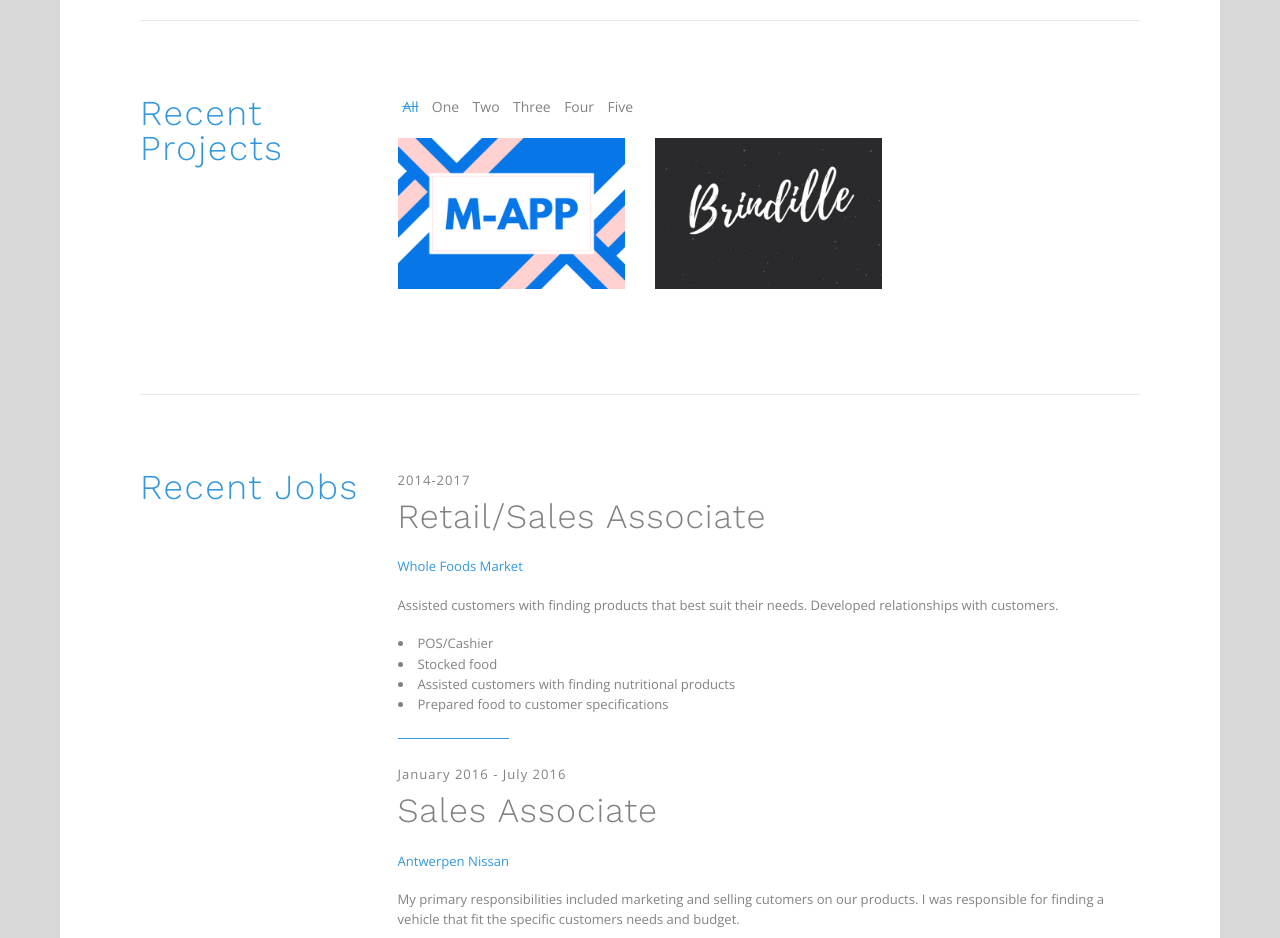
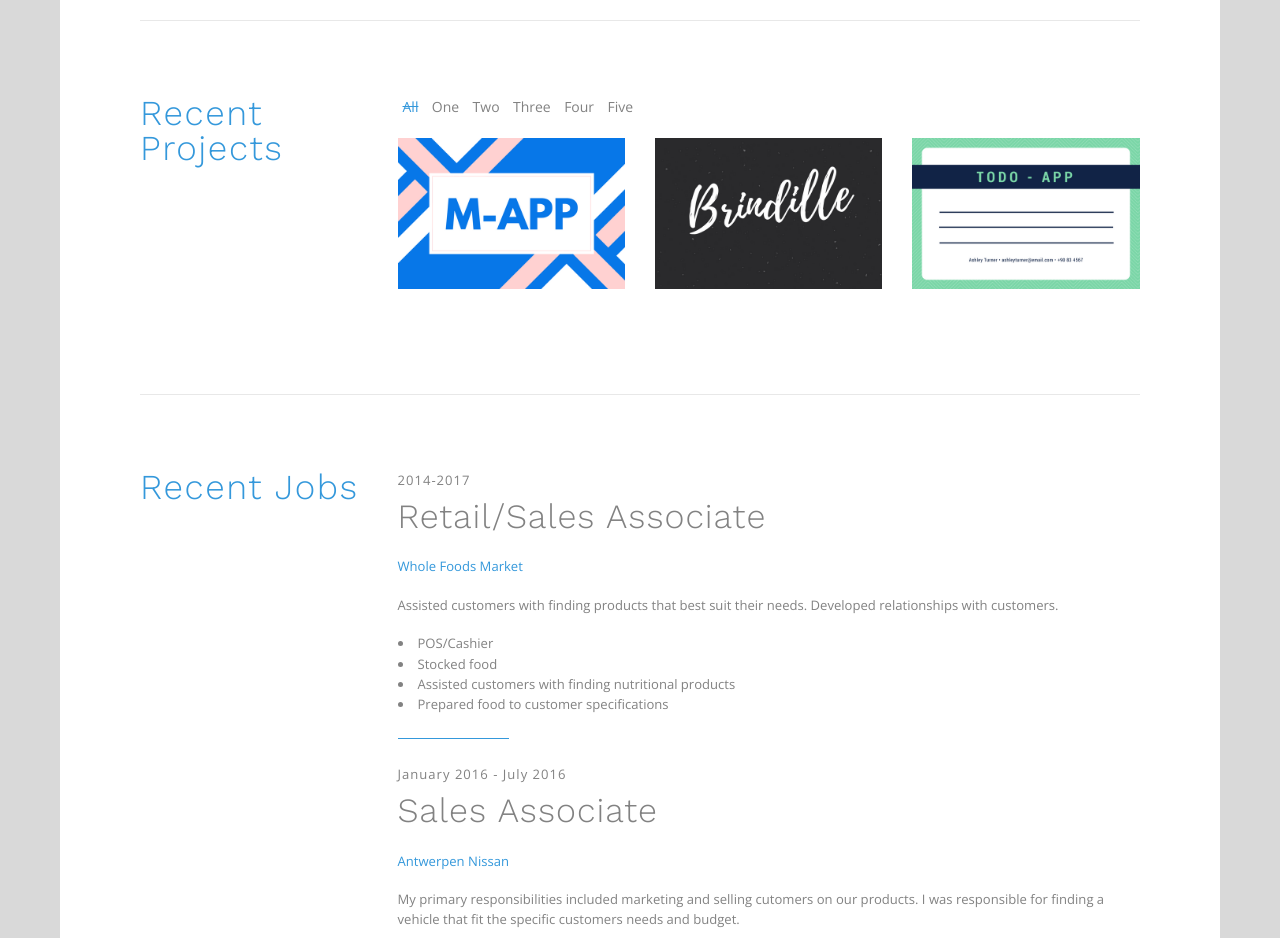
Before and after one commit to rschre3385/resume_app, a plain HTML site: page index.html in a window 1280 px wide. Shown: the part 1360-2298 px from the top of the page. Drawn offline with nearby package versions, Linux system fonts and the light colour scheme; some packages are replaced by stand-ins of ours.

Commit message:
added project to recent projects

```diff
--- a/index.html
+++ b/index.html
@@ -183,6 +183,14 @@
                                 </figure>
                             </div>
                             <!-- project -->
+                            <div class="col-lg-4 col-md-4 col-sm-6 col-xs-12 stp-project three five">
+                              <figure class="stp-project-detals">
+                                <img src="images/todo.png" class="img-responsive" alt="project">
+                                  <figcaption class="stp-project-overlay">
+                                    <a href="https://rschre3383-practice-todo-app.herokuapp.com/" title="project url"><i class="fa fa-heart-o" aria-hidden="true"></i></a>
+                                  </figcaption>
+                              </figure>
+                            </div>
                         </div>
                         <!-- recent project wrapper -->
                     </div>
```
Also changed, not shown: images/todo.png (added).
